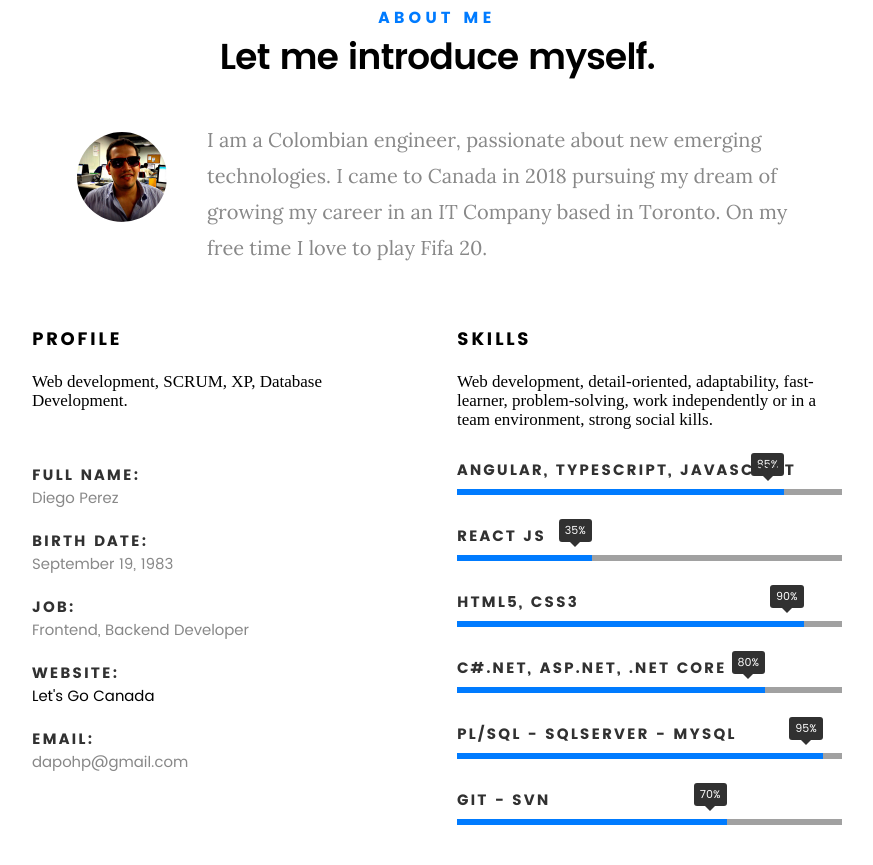
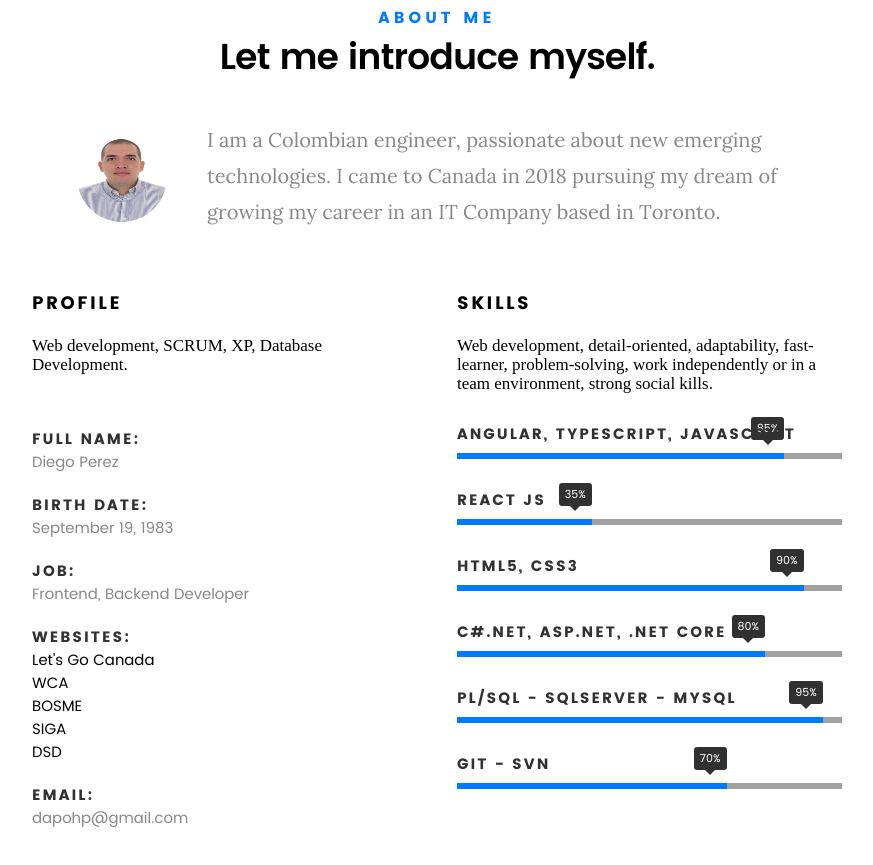
Before and after one commit to dieguits/resumeDiego, a plain HTML site: page index.html in a window 1280 px wide. Shown: the part 917-1782 px from the top of the page, without its empty margins (203-1076 px from the left). Drawn offline with Linux system fonts and the light colour scheme; files whose address does not match are found by name.

Commit message:
some extra changes to my portfolio

```diff
--- a/index.html
+++ b/index.html
@@ -128,12 +128,11 @@
                     <h1>Let me introduce myself.</h1>
 
                     <div class="intro-info">
-                        <img src="images/profile-pic.png" alt="Profile Picture" />
+                        <img src="images/profile-pic.jpg" alt="Profile Picture" />
 
                         <p class="lead">
                             I am a Colombian engineer, passionate about new emerging technologies. I came to Canada in
-                            2018 pursuing my dream of growing my career in an IT Company based in Toronto. On my free
-                            time I love to play Fifa 20.
+                            2018 pursuing my dream of growing my career in an IT Company based in Toronto.
                         </p>
                     </div>
                 </div>
@@ -160,8 +159,12 @@
                             <span>Frontend, Backend Developer</span>
                         </li>
                         <li>
-                            <strong>Website:</strong>
+                            <strong>Websites:</strong>
                             <span><a href="https://portal.letsgocanada.com/login">Let's Go Canada</a></span>
+                            <span style="padding-top: 8px;"><a href="https://wca.tdsb.on.ca/">WCA</a></span>
+                            <span style="padding-top: 8px;"><a href="http://aplicaciones.telebucaramanga.com.co/bosme/">BOSME</a></span>
+                            <span style="padding-top: 8px;"><a href="https://siga.unab.edu.co/siga">SIGA</a></span>
+                            <span style="padding-top: 8px;"><a href="https://etechangular.herokuapp.com/">DSD</a></span>
                         </li>
                         <li>
                             <strong>Email:</strong>
```
Also changed, not shown: images/profile-pic-old1.png (renamed from images/profile-pic.png), images/profile-pic.jpg (added).
